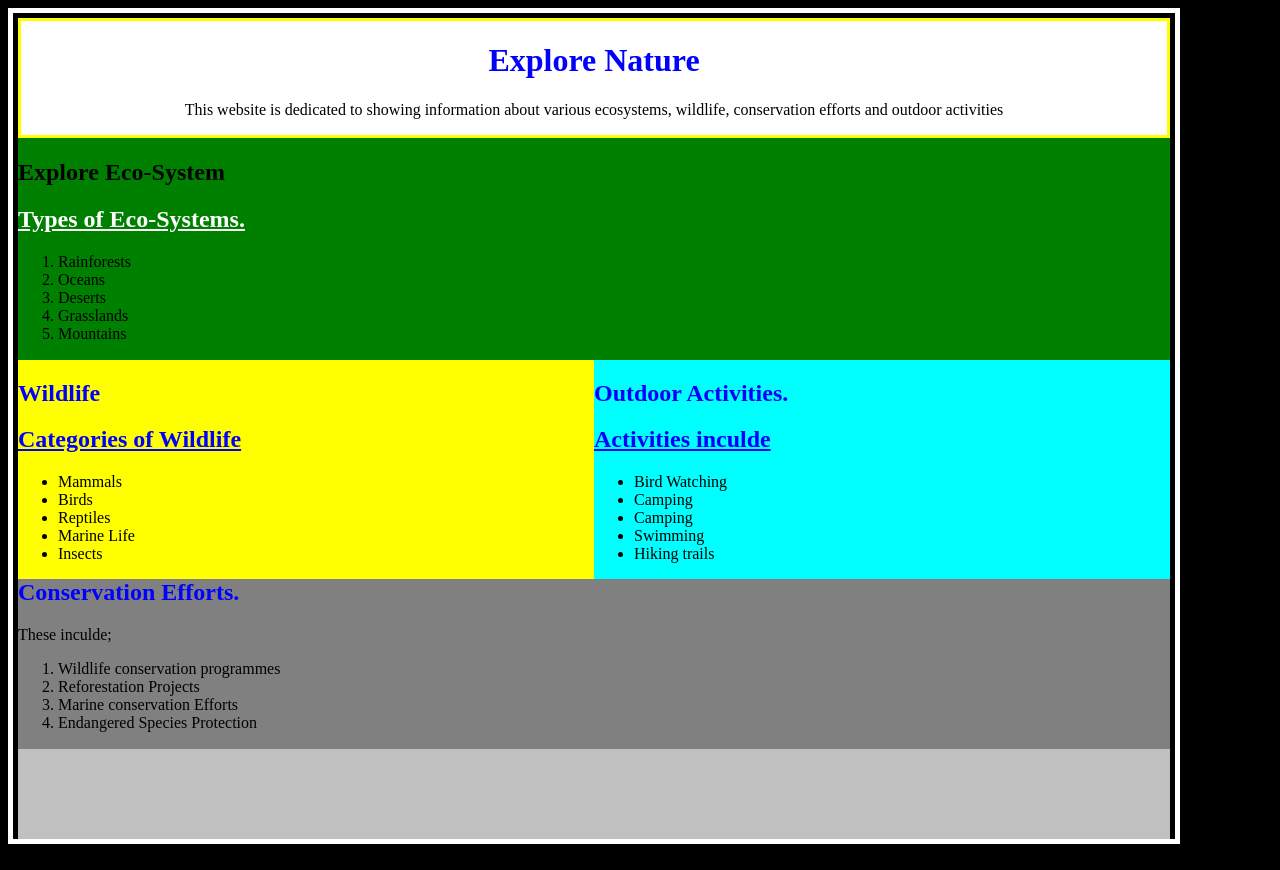
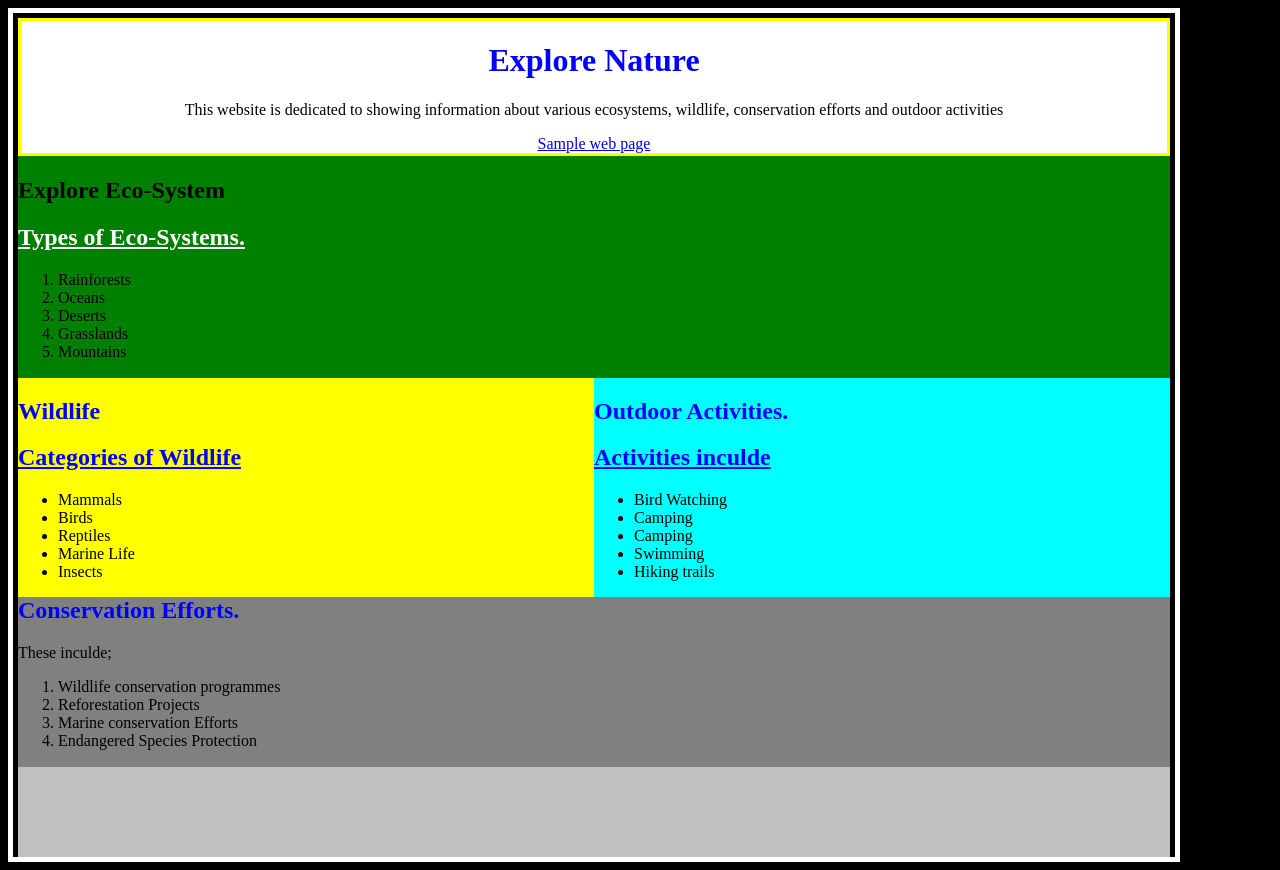
Before and after one commit to GugueiNathanielGarangKucha/B, a plain HTML site: page juma.html in a window 1280 px wide. Drawn offline with Linux system fonts and the light colour scheme.

Commit message:
Update juma.html

```diff
--- a/juma.html
+++ b/juma.html
@@ -66,6 +66,7 @@
         <header>
             <h1>Explore Nature</h1>
             <p>This website is dedicated to showing information about various ecosystems, wildlife, conservation efforts and outdoor activities</p>
+        <a href="index.html">Sample web page</a>
         </header>
     <main>
         <nav>
```
